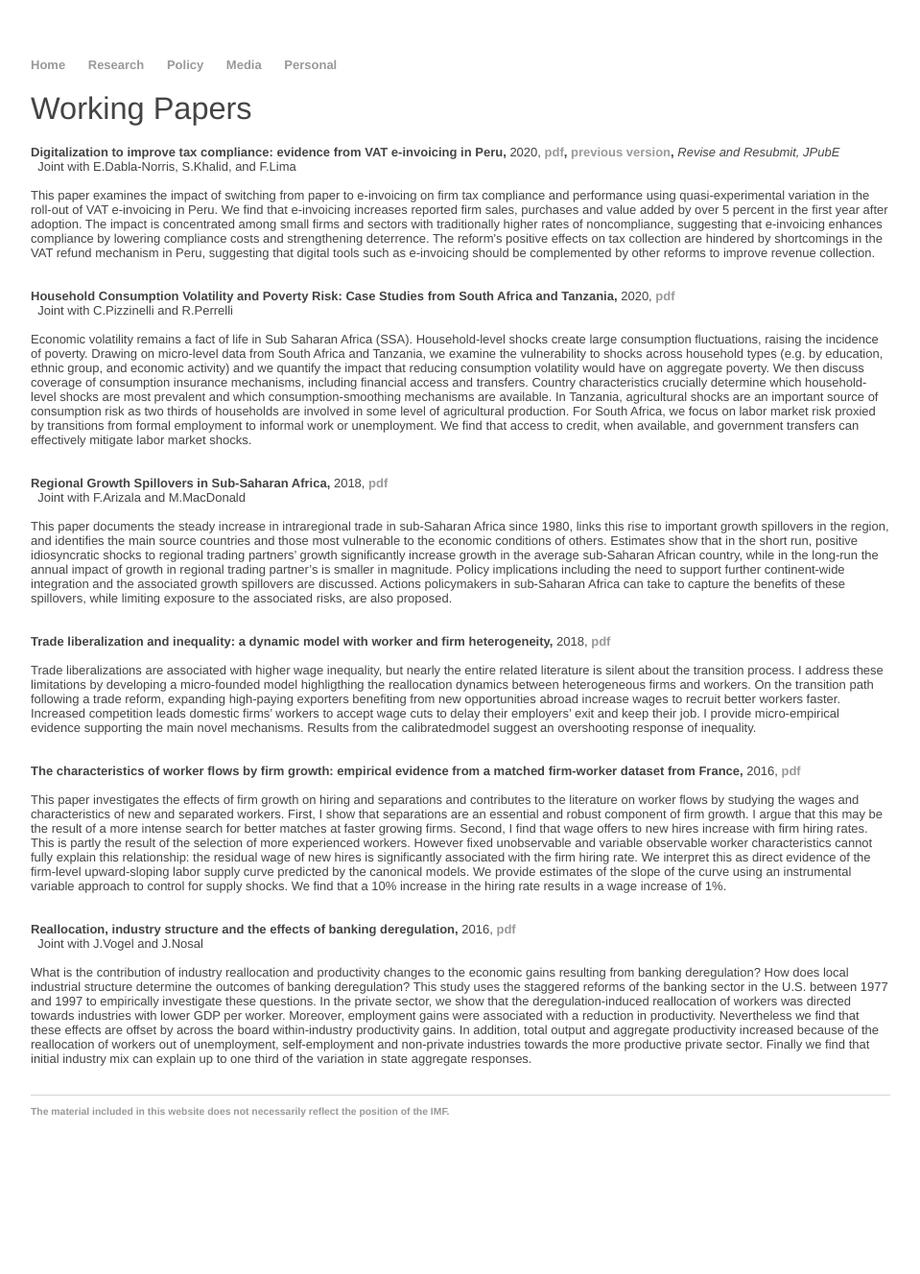
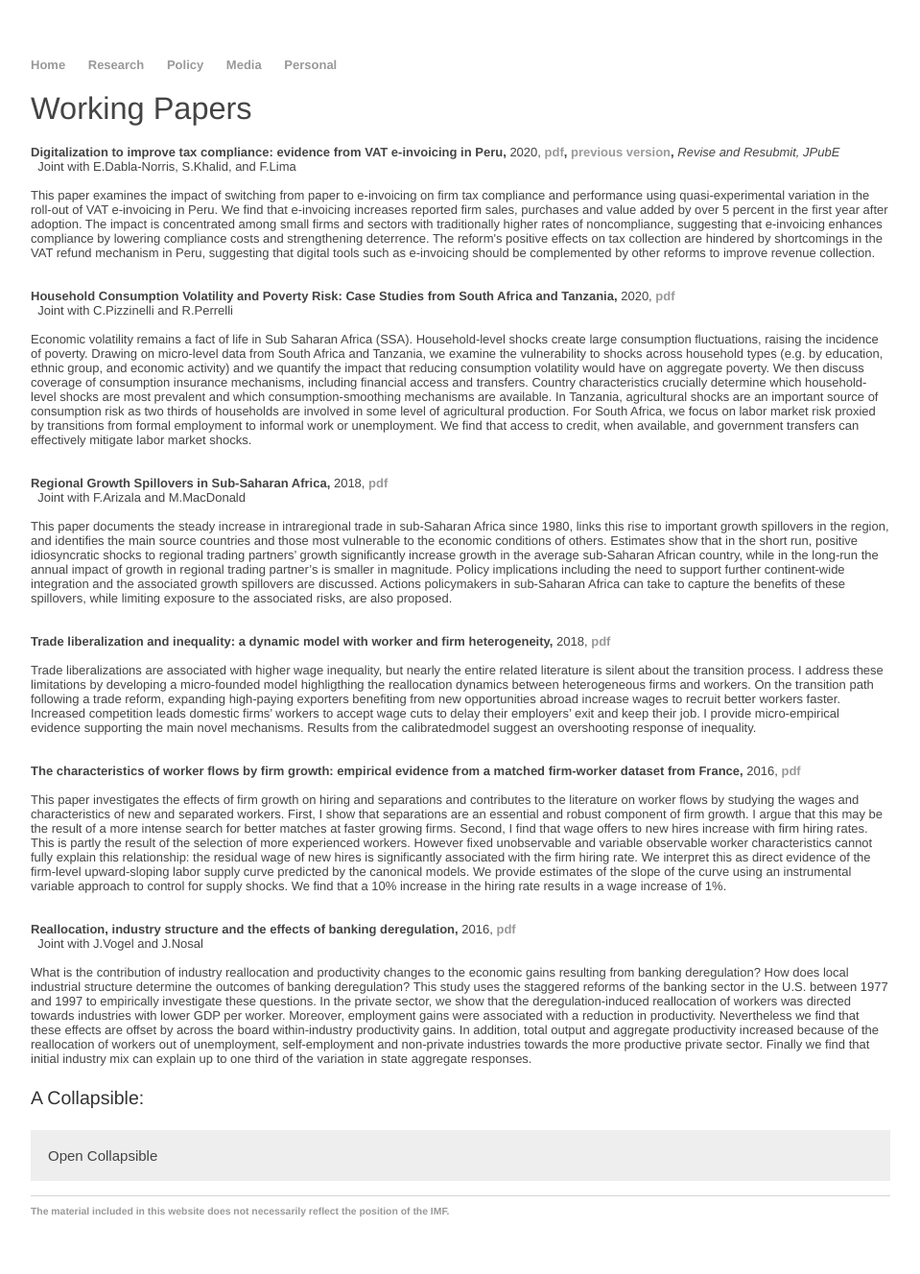
Before and after one commit to matthieubellon/matthieubellon.github.io, a Jekyll site: the page built from research/index.html, in a window 1280 px wide. Shown: the whole page at 96% size, without its empty margins (160-1119 px from the left). Built offline with Jekyll 4.4.1, drawn with Linux system fonts in a browser that asks for light colours; before the commit the page ends 1224 px from its top, so only the background shows below that.

Commit message:
Update index.html

```diff
--- a/research/index.html
+++ b/research/index.html
@@ -46,6 +46,11 @@
 <br>
 <br>What is the contribution of industry reallocation and productivity changes to the economic gains resulting from banking deregulation? How does local industrial structure determine the outcomes of banking deregulation? This study uses the staggered reforms of the banking sector in the U.S. between 1977 and 1997 to empirically investigate these questions. In the private sector, we show that the deregulation-induced reallocation of workers was directed towards industries with lower GDP per worker. Moreover, employment gains were associated with a reduction in productivity. Nevertheless we find that these effects are offset by across the board within-industry productivity gains. In addition, total output and aggregate productivity increased because of the reallocation of workers out of unemployment, self-employment and non-private industries towards the more productive private sector. Finally we find that initial industry mix can explain up to one third of the variation in state aggregate responses.
 <br>
+ <p>A Collapsible:</p>
+<button type="button" class="collapsible">Open Collapsible</button>
+<div class="content">
+  <p>Lorem ipsum dolor sit amet, consectetur adipisicing elit, sed do eiusmod tempor incididunt ut labore et dolore magna aliqua. Ut enim ad minim veniam, quis nostrud exercitation ullamco laboris nisi ut aliquip ex ea commodo consequat.</p>
+</div>
 <br>
 </div>
 <br>
```
